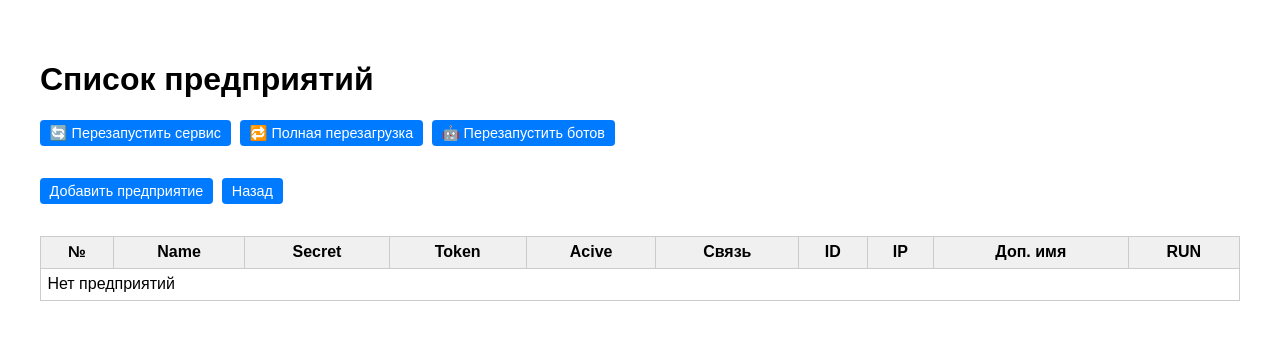
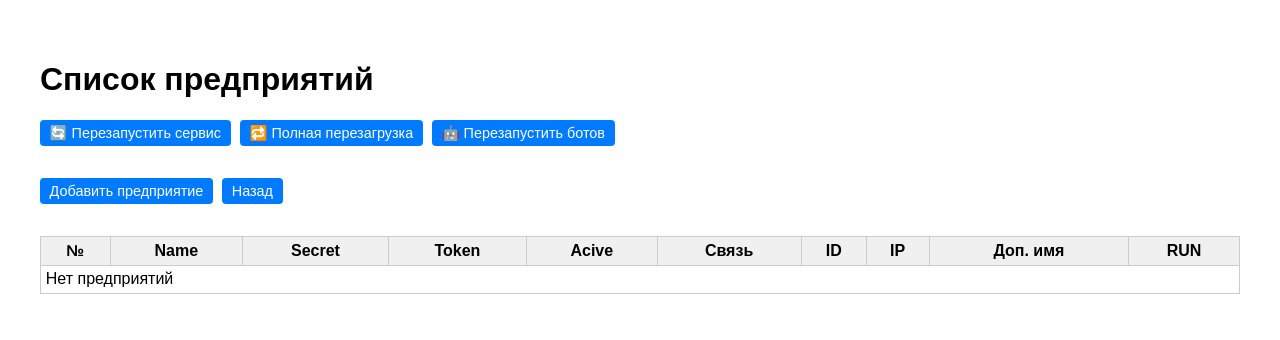
Before and after one commit to Vochi-dev/v3, a Flask app: template app/templates/enterprises.html in a window 1280 px wide. Shown: the top 340 px of the page. Run offline with Flask 3, Linux system fonts and the light colour scheme; the template is opened without the code that fills it, so the values that code supplies are empty.

Commit message:
Обновлен PID файл и изменены отступы в таблице на странице enterprises.html

```diff
--- a/app/templates/enterprises.html
+++ b/app/templates/enterprises.html
@@ -24,7 +24,7 @@
       background: #28a745;
     }
     table { border-collapse: collapse; width: 100%; margin-top: 1rem; }
-    th, td { border: 1px solid #ccc; padding: 0.4rem; vertical-align: top; }
+    th, td { border: 1px solid #ccc; padding: 0.3rem; vertical-align: top; }
     th { background: #f0f0f0; }
     .status-active { color: green; font-weight: bold; }
     .status-inactive { color: red; font-weight: bold; }
```
Also changed, not shown: 1 other file.
